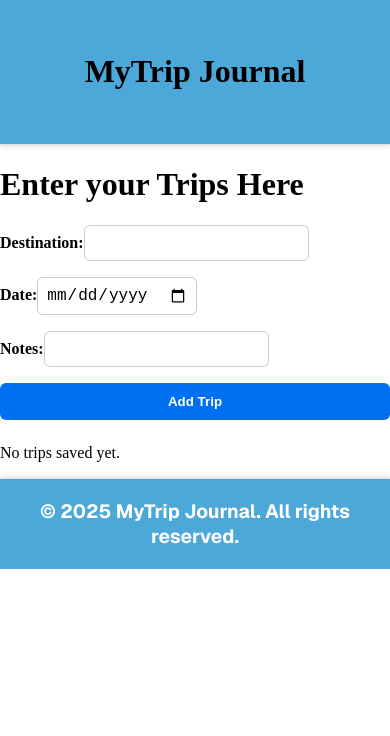
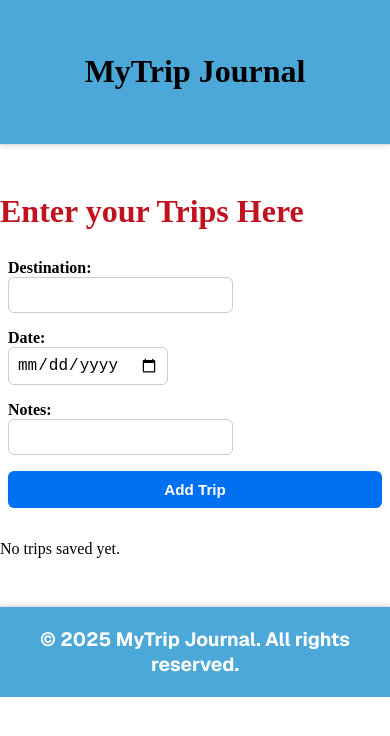
Before and after one commit to potnurusrilatha/Travel-StyledComponents, a Next.js app: page / in a window 390 px wide. Shown: the top 736 px of the page. Built offline with nearby package versions, Linux system fonts and the light colour scheme.

Commit message:
Added media queries

```diff
--- a/src/app/page.tsx
+++ b/src/app/page.tsx
@@ -3,16 +3,20 @@
 import { useEffect, useState } from 'react';
 import AddTrip from '@/components/AddTrip';
 import TripList from '@/components/TripList';
-// import styled from 'styled-components';
+import styled from 'styled-components';
 
-// const Container = styled.div `
-// max-width: 700px;
-// margin: 3rem auto;
-// padding: 10 2rem;
-// background: 283618;
-// border-radius: 12px;
+const Container = styled.div `
+max-width: 700px;
+margin: 3rem auto;
+padding: 10 2rem;
+background: 283618;
+border-radius: 12px;
 
-// `
+h1 {
+color: #c1121f;
+}
+
+`
 
 
 type TripType = {
@@ -53,10 +57,12 @@ export default function Home() {
   };
 
   return (
-    <div>
-            <h1>Enter your  Trips Here</h1>
+    <Container><div>
+        <h1>Enter your  Trips Here</h1>
       <AddTrip onAddTrip={handleAddTrip} />
       <TripList trips={trips} />
     </div>
+    </Container>
+
   );
 }
--- a/src/components/AddTrip/index.tsx
+++ b/src/components/AddTrip/index.tsx
@@ -20,10 +20,19 @@ const Form = styled.form`
   flex-direction: column;
   gap: 1rem;
   max-width: 400px;
+  width: 400;
+  padding: 1rem;
+
+  @media only screen and (max-width:480px) {
+  padding: 0.5rem;
+  }
 `;
 
 const Label = styled.label`
   font-weight: 600;
+  display: flex;
+  flex-directon: column;
+  gap:0.5rem;
 `;
 
 const Input = styled.input`
@@ -31,9 +40,13 @@ const Input = styled.input`
   border: 1.5px solid #ccc;
   border-radius: 6px;
   font-size: 1rem;
+
   &:focus {
     outline: none;
     border-color: #0070f3;
+  }
+  @media only and screen (max-width: 480px) {
+  font-size: 0.95rem;
   }
 `;
 
@@ -46,9 +59,14 @@ const Button = styled.button`
   font-weight: 600;
   cursor: pointer;
   transition: background-color 0.2s ease;
+
   &:hover {
-    background-color: #005bb5;
+    background-color:rgb(181, 88, 0);
   }
+    @media only screen and (max-width: 480px) {
+    padding: 0.6rem;
+    font-size: 0.95rem
+    }
 `;
 
 export default function AddTripForm({ onAddTrip }: AddTripFormProps) {
```
